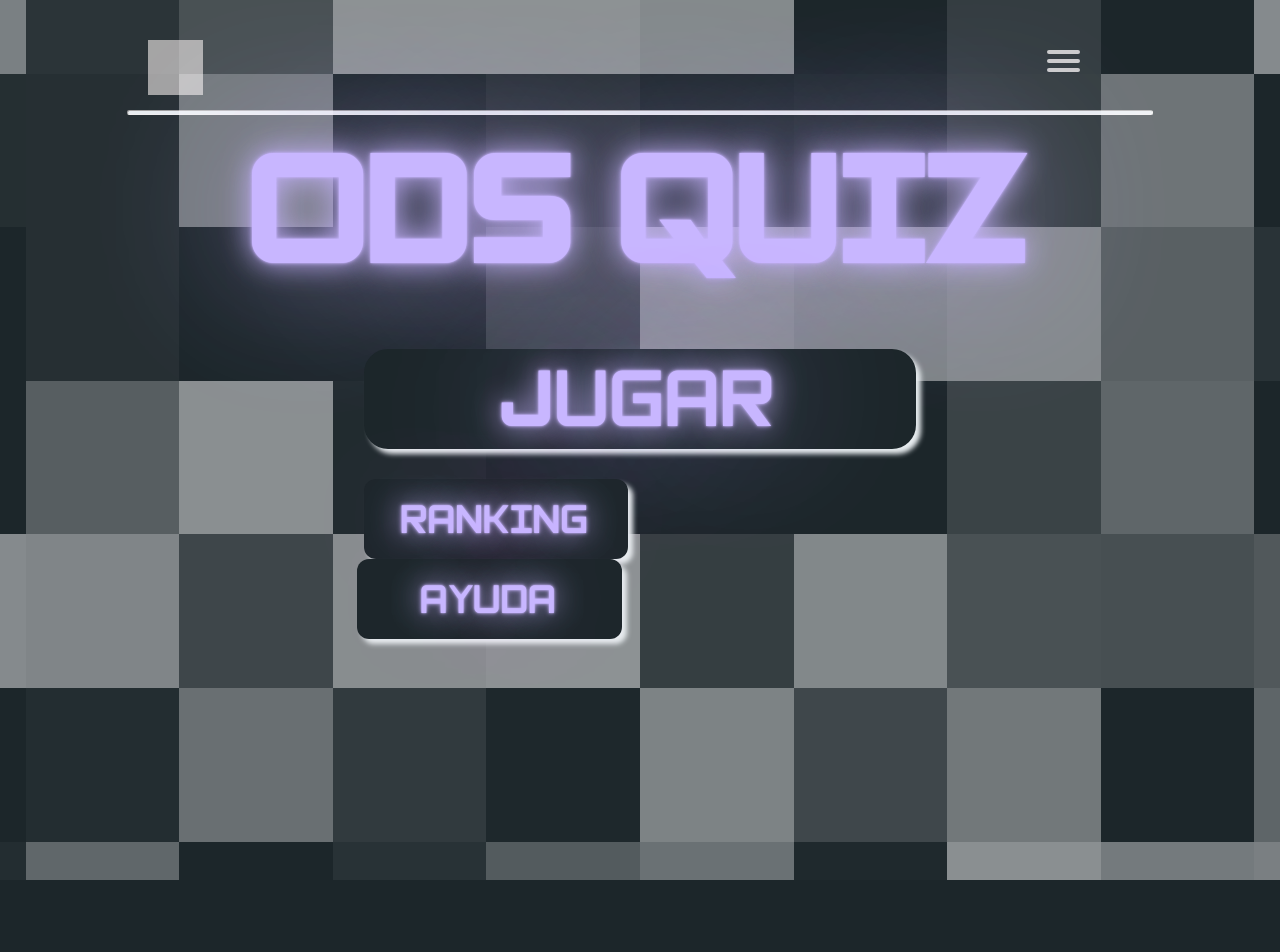
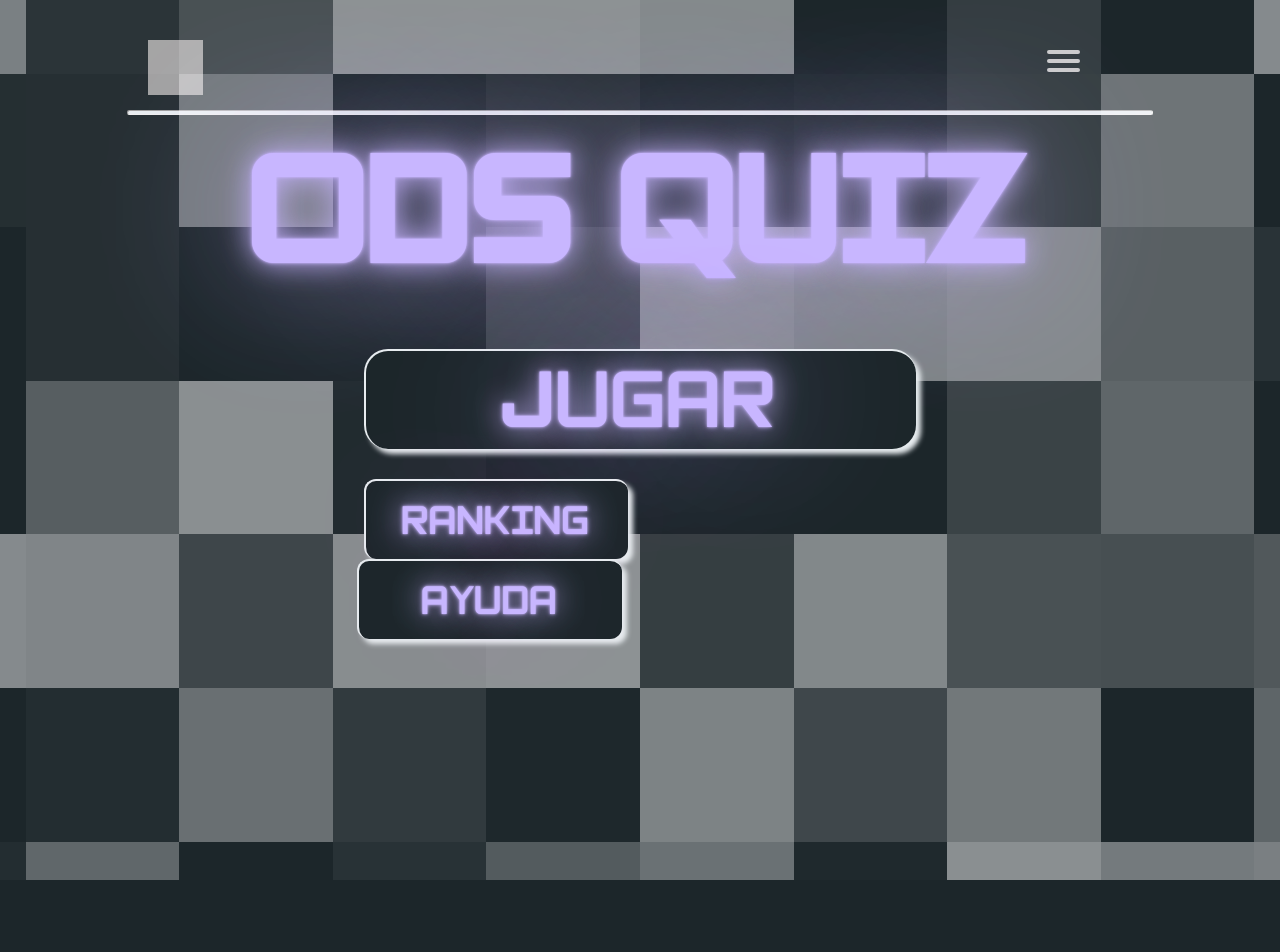
Before and after one commit to PioIX/G17-TPI-1CUAT, a Flask app: page / in a window 1280 px wide; the page is wider, and only the part inside the window is pictured. Run offline with Flask 2, Linux system fonts and the light colour scheme; grey boxes are pictures that could not be loaded.

Commit message:
Update index_styles.css

```diff
--- a/Proyecto/static/styles/index_styles.css
+++ b/Proyecto/static/styles/index_styles.css
@@ -161,7 +161,10 @@ section .interfaz-botones{
   box-shadow: 5px 5px 5px var(--blanquito);
   border: var(--blanquito);
   font-family: 'Adventure-Subtitles';
-  text-shadow:var(--neon)
+  text-shadow:var(--neon);
+  border-left: 2px solid var(--blanquito);
+  border-top: 2px solid var(--blanquito);
+  cursor: pointer;
 
 }
 
```
